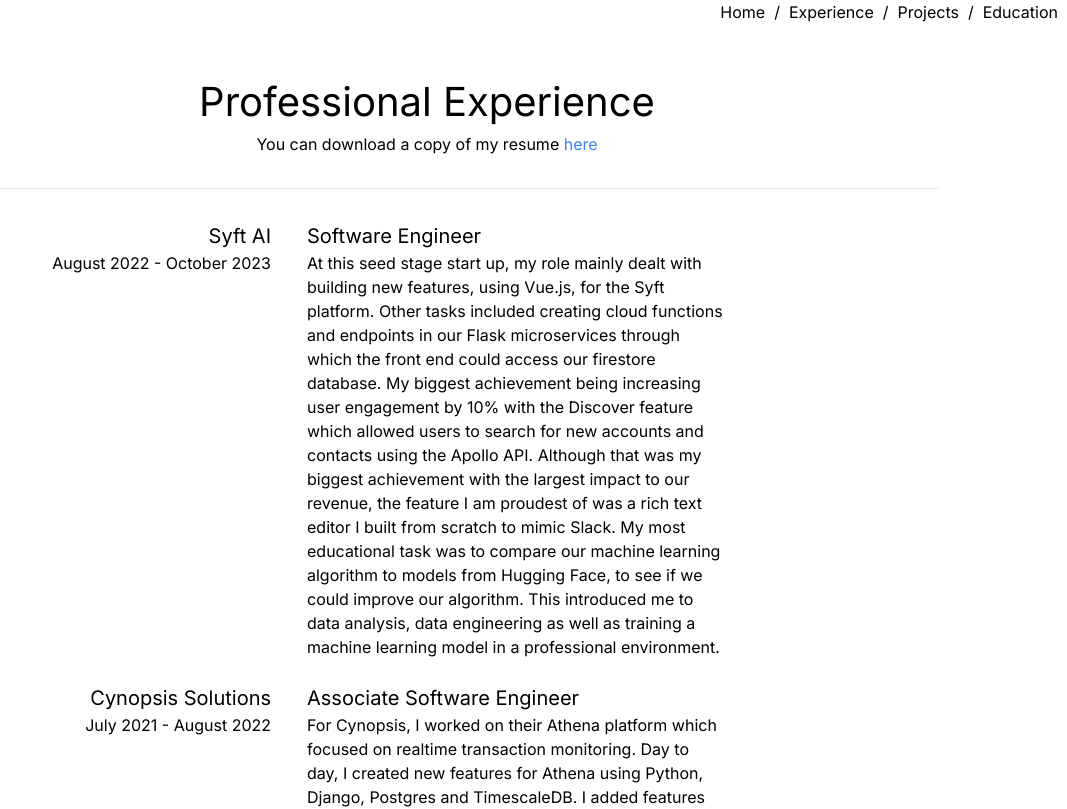
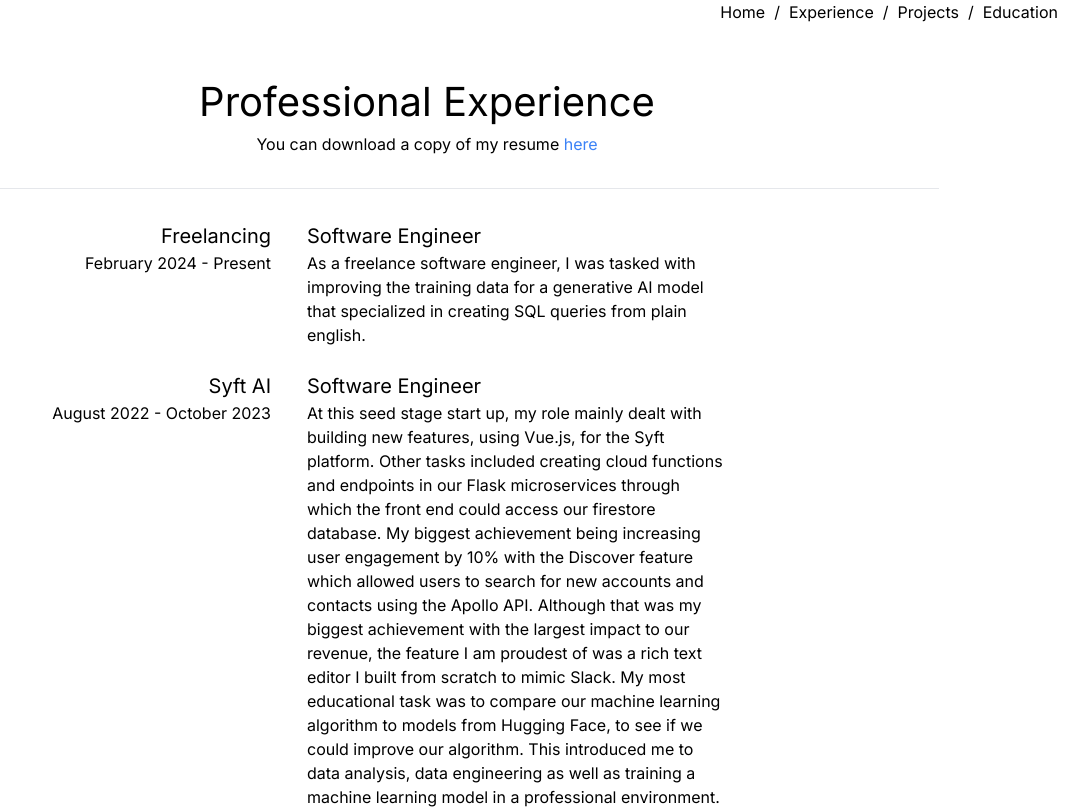
Before and after one commit to kwonj1234/jaekwon.me, a Next.js app: page /Experience in a window 1280 px wide. Shown: the top 809 px of the page, without its empty margins (213-1280 px from the left). Built offline with nearby package versions, Linux system fonts and the light colour scheme.

Commit message:
add freelance experience

```diff
--- a/src/app/Experience/page.tsx
+++ b/src/app/Experience/page.tsx
@@ -12,6 +12,15 @@
     title: String,
     description: String
   }[] = [
+      {
+        id: 9,
+        company: 'Freelancing',
+        dates: 'February 2024 - Present',
+        title: 'Software Engineer',
+        description: `As a freelance software engineer, I was tasked with improving the training data for a generative AI
+        model that specialized in creating SQL queries from plain english.`
+      },
+
       {
         id: 8,
         company: 'Syft AI',
```
